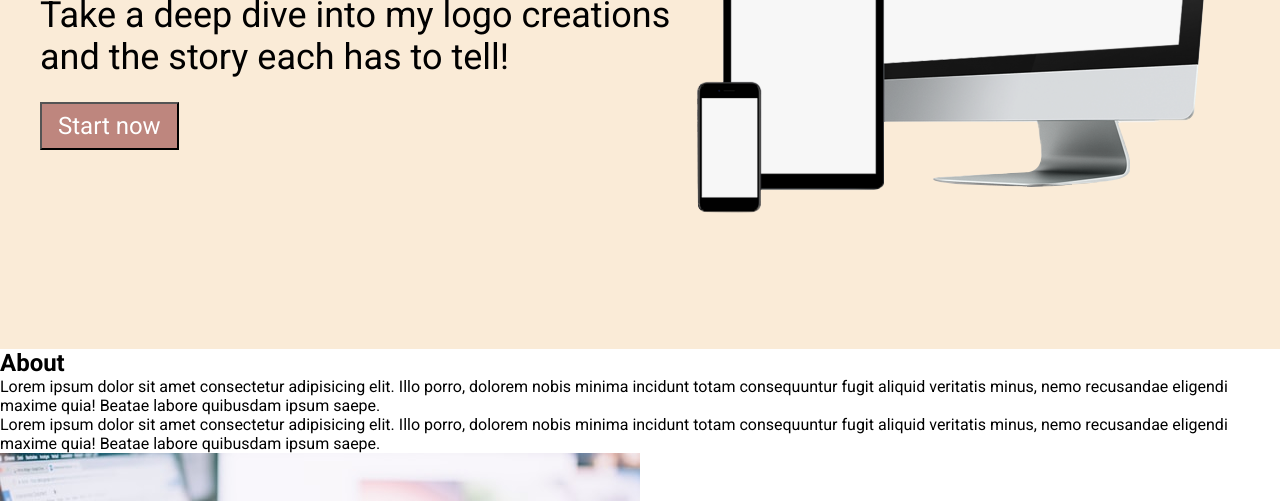
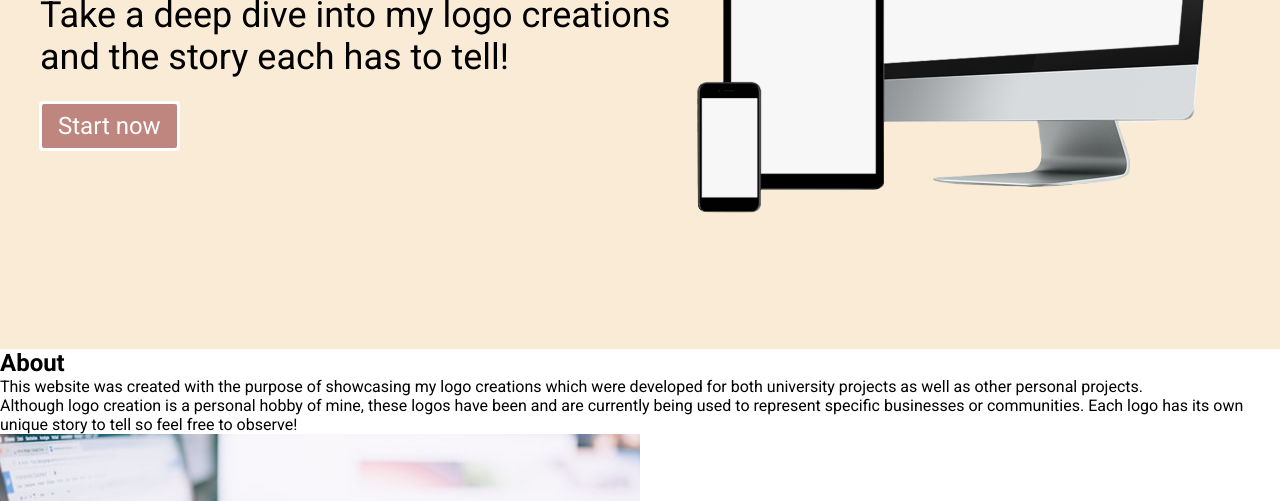
Before and after one commit to Moe-Zart/Logo-Gallery-Website, a plain HTML site: page index.html in a window 1280 px wide. Shown: the part 451-952 px from the top of the page. Drawn offline with Linux system fonts and the light colour scheme.

Commit message:
further development

```diff
--- a/index.html
+++ b/index.html
@@ -25,9 +25,7 @@
               Take a deep dive into my logo creations and the story each has to
               tell!
             </p>
-            <form action="get" action="#about">
-              <button type="menu">Start now</button>
-            </form>
+            <button>Start now</button>
           </div>
           <figure>
             <img src="/assets/laptop.png" class="laptop" alt="" />
@@ -40,16 +38,15 @@
         <h2>About</h2>
         <div>
           <p>
-            Lorem ipsum dolor sit amet consectetur adipisicing elit. Illo porro,
-            dolorem nobis minima incidunt totam consequuntur fugit aliquid
-            veritatis minus, nemo recusandae eligendi maxime quia! Beatae labore
-            quibusdam ipsum saepe.
+            This website was created with the purpose of showcasing my logo
+            creations which were developed for both university projects as well
+            as other personal projects.
           </p>
           <p>
-            Lorem ipsum dolor sit amet consectetur adipisicing elit. Illo porro,
-            dolorem nobis minima incidunt totam consequuntur fugit aliquid
-            veritatis minus, nemo recusandae eligendi maxime quia! Beatae labore
-            quibusdam ipsum saepe.
+            Although logo creation is a personal hobby of mine, these logos have
+            been and are currently being used to represent specific businesses
+            or communities. Each logo has its own unique story to tell so feel
+            free to observe!
           </p>
         </div>
         <figure>
--- a/styles.css
+++ b/styles.css
@@ -50,6 +50,7 @@ h1{
 }
 button{
     background-color:#be867e;
+    outline: auto;
     color: white;
     padding: 8px 16px;
     font-size: 24px;
```
